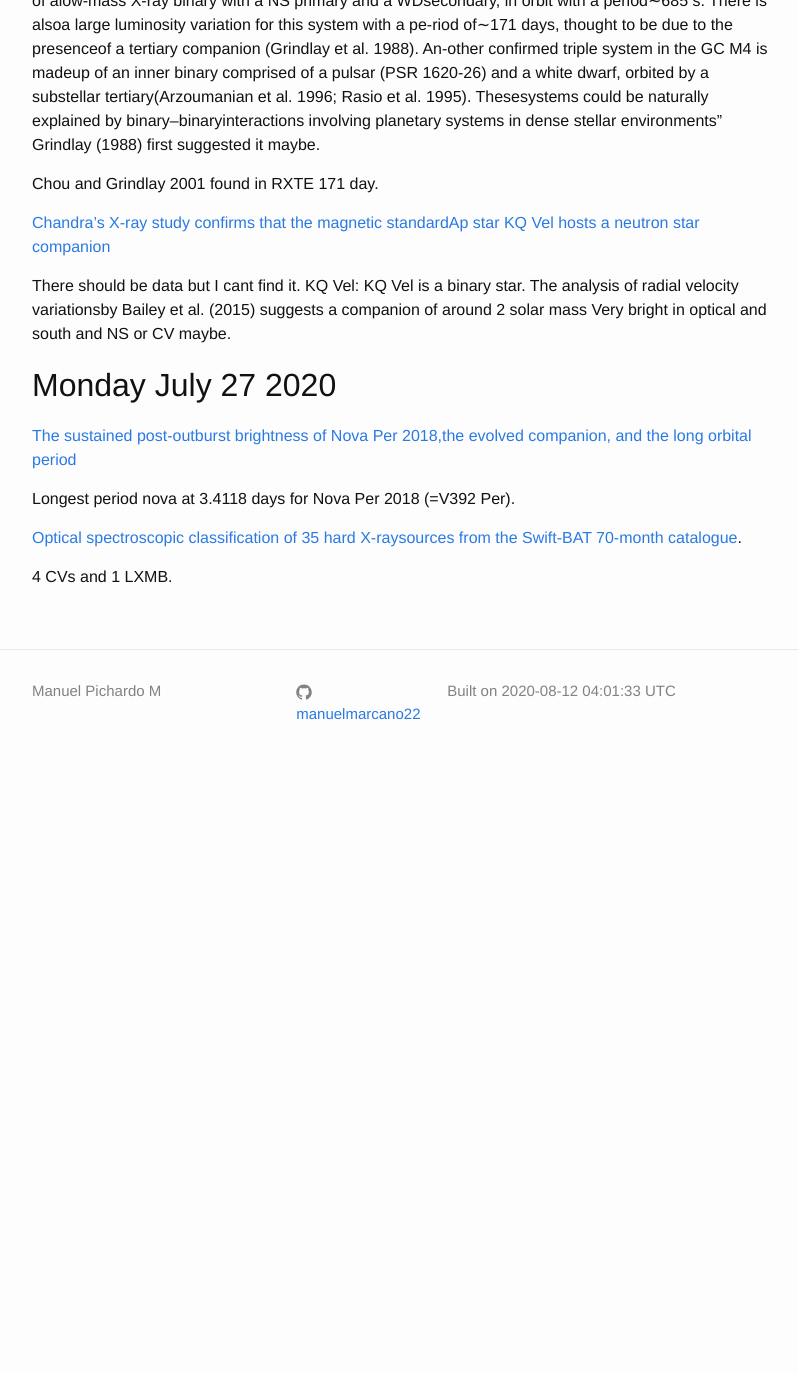
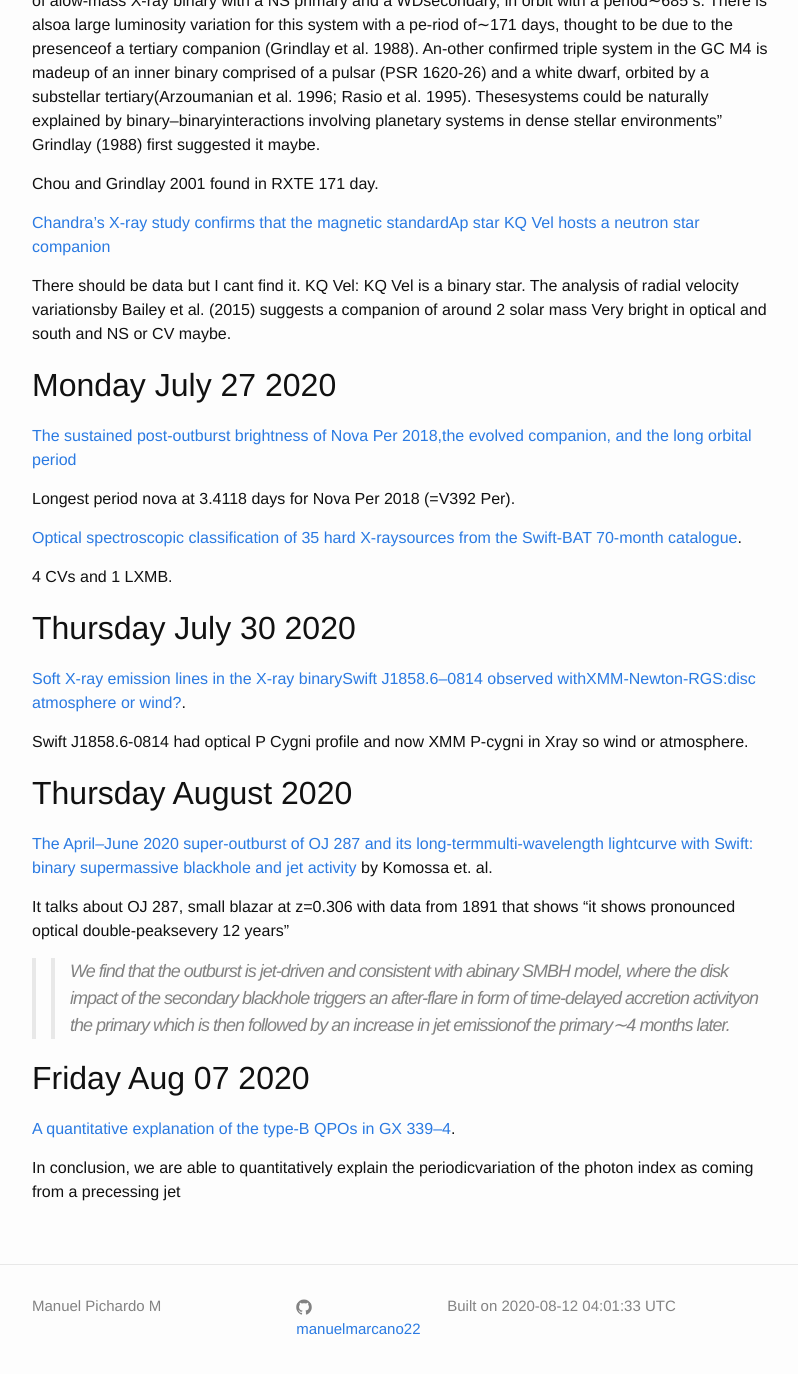
Before and after one commit to manuelmarcano22/Notebook, a Jekyll site: the page built from reads/Reading.md, in a window 1280 px wide and 1400 px high, scrolled down 984 px. Shown: the top 1374 px of the window, without its empty margins (238-1036 px from the left). Built offline with Jekyll 4.4.1, drawn with Linux system fonts in a browser that asks for light colours; before the commit the page ends 1769 px from its top, so only the background shows below that.

Commit message:
Base Sources :octocat:

```diff
--- a/reads/Reading.md
+++ b/reads/Reading.md
@@ -57,3 +57,28 @@ Longest period nova at 3.4118 days for Nova Per 2018 (=V392 Per).
 [Optical spectroscopic classification of 35 hard X-raysources from the Swift-BAT 70-month catalogue](https://arxiv.org/pdf/2007.12609.pdf).
 
 4 CVs and 1 LXMB.
+
+
+
+## Thursday July 30 2020
+
+[Soft X-ray emission lines in the X-ray binarySwift J1858.6–0814 observed withXMM-Newton-RGS:disc atmosphere or wind?](https://arxiv.org/pdf/2007.14407.pdf).
+
+Swift J1858.6-0814 had optical P Cygni profile and now XMM P-cygni in Xray so wind or atmosphere.
+
+## Thursday August 2020
+
+[The April–June 2020 super-outburst of OJ 287 and its long-termmulti-wavelength lightcurve with Swift: binary supermassive blackhole and jet activity](https://arxiv.org/pdf/2008.01826.pdf) by Komossa et. al.
+
+It talks about OJ 287, small blazar at z=0.306 with data from 1891 that shows "it shows pronounced optical double-peaksevery 12 years"
+
+>> We find that the outburst is jet-driven and consistent with abinary SMBH model, where the disk impact of the secondary blackhole triggers an after-flare in form of time-delayed accretion activityon the primary which is then followed by an increase in jet emissionof the primary∼4 months later.
+
+
+
+## Friday Aug 07 2020
+
+[A quantitative explanation of the type-B QPOs in GX 339–4](https://arxiv.org/pdf/2008.02557.pdf).
+
+
+In conclusion, we are able to quantitatively explain the periodicvariation of the photon index as coming from a precessing jet
```
